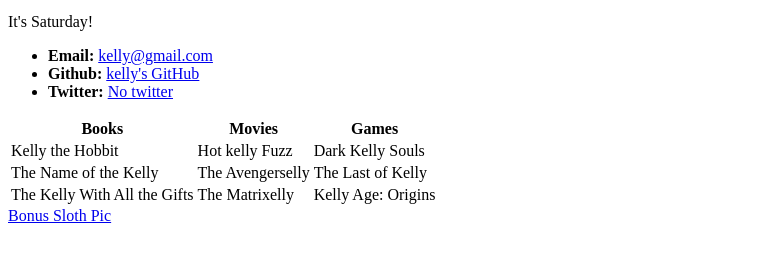
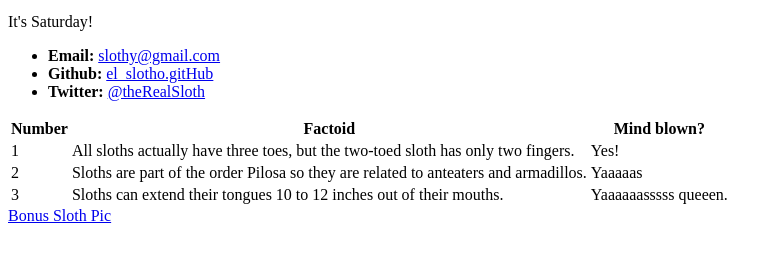
Before and after one commit to kellymurphy2020/kellymurphy2020.github.io, a plain HTML site: page index.html in a window 1280 px wide. Shown: the part 421-680 px from the top of the page, without its empty margins (0-778 px from the left). Drawn offline with Linux system fonts and the light colour scheme.

Commit message:
Update index.html

```diff
--- a/index.html
+++ b/index.html
@@ -15,31 +15,31 @@
   <p>It's Saturday!</p>
 
   <ul>
-    <li><strong>Email:</strong> <a href="#">kelly@gmail.com</a></li>
-    <li><strong>Github:</strong> <a href="#">kelly's GitHub</a></li>
-    <li><strong>Twitter:</strong> <a href="#">No twitter</a></li>
+    <li><strong>Email:</strong> <a href="#">slothy@gmail.com</a></li>
+    <li><strong>Github:</strong> <a href="#">el_slotho.gitHub</a></li>
+    <li><strong>Twitter:</strong> <a href="#">@theRealSloth</a></li>
   </ul>
 
   <table>
     <tr>
-      <th>Books</th>
-      <th>Movies</th>
-      <th>Games</th>
+      <th>Number</th>
+      <th>Factoid</th>
+      <th>Mind blown?</th>
     </tr>
     <tr>
-      <td>Kelly the Hobbit</td>
-      <td>Hot kelly Fuzz</td>
-      <td>Dark Kelly Souls</td>
+      <td>1</td>
+      <td>All sloths actually have three toes, but the two-toed sloth has only two fingers.</td>
+      <td>Yes!</td>
     </tr>
     <tr>
-      <td>The Name of the Kelly</td>
-      <td>The Avengerselly</td>
-      <td>The Last of Kelly</td>
+      <td>2</td>
+      <td>Sloths are part of the order Pilosa so they are related to anteaters and armadillos.</td>
+      <td>Yaaaaas</td>
     </tr>
     <tr>
-      <td>The Kelly With All the Gifts</td>
-      <td>The Matrixelly</td>
-      <td>Kelly Age: Origins</td>
+      <td>3</td>
+      <td>Sloths can extend their tongues 10 to 12 inches out of their mouths.</td>
+      <td>Yaaaaaasssss queeen.</td>
     </tr>
   </table>
 
```
